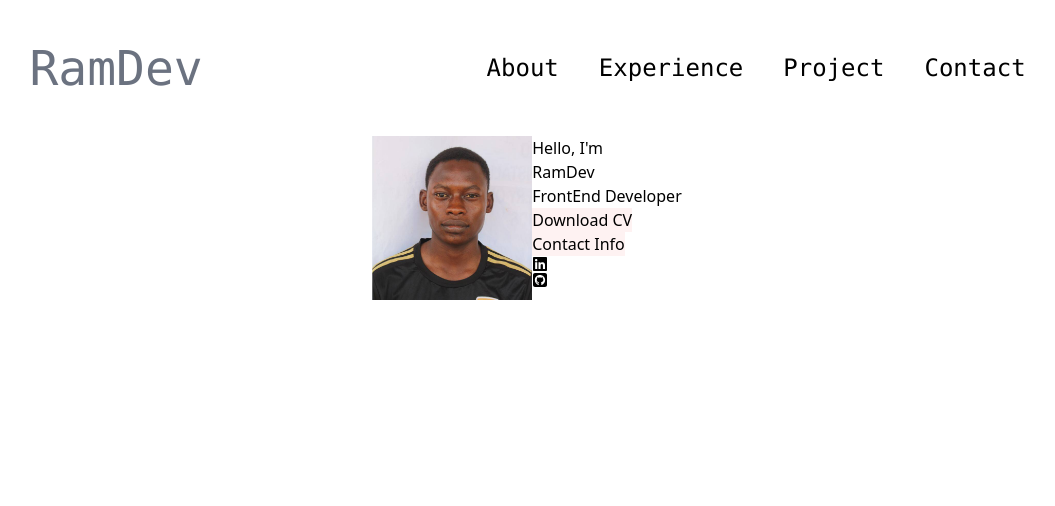
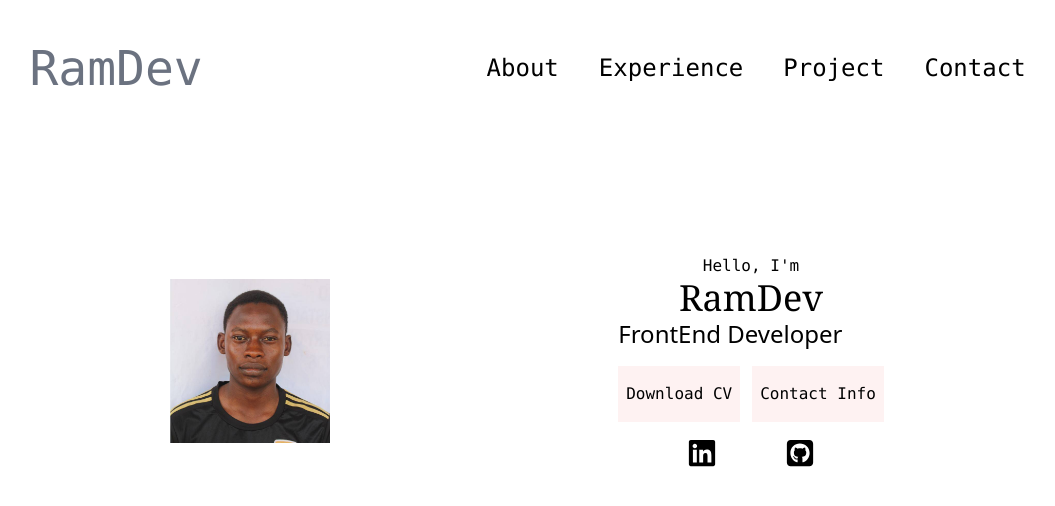
Before and after one commit to RamadanDY/My-Portfolio, a React (Create React App) app: page / in a window 1280 px wide. Shown: the top 506 px of the page, without its empty margins (113-1168 px from the left). Built offline with nearby package versions, Linux system fonts and the light colour scheme.

Commit message:
hero sec almost done

```diff
--- a/src/Components/HeroSec.jsx
+++ b/src/Components/HeroSec.jsx
@@ -3,7 +3,7 @@ import cv from '../Assets/MyCV.pdf'
 import Mypic from '../Assets/Mypic.jpg'
 import { FaLinkedin } from "react-icons/fa";
 import { FaSquareGithub } from "react-icons/fa6";
-import '../Components/'
+import './HeroSection.css'
 
 
 const HeroSec = () => {
@@ -13,36 +13,41 @@ const HeroSec = () => {
     }
   return (
     <>
-        <div className="portfolio flex flex-row justify-center h-90">
+        <div className="portfolio flex flex-row items-center justify-center  gap-x-72 ">
             <div className="pic-container">
                 <img src={Mypic} alt=""  className='h-92  w-40' />
             </div>
-            <div className="sec-text">
-                <div className="text-p">
+            <div className="sec-text flex flex-col gap-4">
+                <div className="wrapper-hero flex flex-col ">
+                    <div className="text-p flex justify-center text-1xl font-mono">
                             Hello, I'm
                         </div>
-                <div className="title">RamDev</div>
-                <div className="sec-text-pp">FrontEnd Developer</div>
+                        <div className="title text-4xl flex justify-center font-serif ">RamDev</div>
+                    <div className="sec-text-pp text-2xl">FrontEnd Developer</div>
+                </div>
+                <div className="btn-wrapper flex flex-row  gap-3">
                     <div className="btn-Cv">
-                    <button className="btn-color bg-red-50" onClick={handleDownload}>
+                        <button className="btn-color font-mono bg-red-50 py-4 px-2" onClick={handleDownload}>
                         Download CV
                         </button>
                     </div>
                     {/* remember to make a link to the contact section when the btn is clicked */}
                     <div className="btn-Info">
-                    <button className="btn-color bg-red-50" >
+                        <button className="btn-color bg-red-50 font-mono py-4 px-2" >
                         Contact Info
                         </button>
                     </div>
-                <div className="container-socials">
+                </div>
+
+                <div className="container-socials flex flex-row justify-evenly ">
                     <div className="linkedin">
                         <a href="https://www.linkedin.com/public-profile/settings?trk=d_flagship3_profile_self_view_public_profile">
-                        <FaLinkedin />
+                        <FaLinkedin size={30}/>
                         </a>
                     </div>
                     <div className="github">
                         <a href="https://github.com/RamadanDY">
-                        <FaSquareGithub />
+                        <FaSquareGithub size={30} />
                         </a>
                     </div>
 
--- a/src/Components/HeroSection.css
+++ b/src/Components/HeroSection.css
@@ -0,0 +1,3 @@
+.portfolio {
+  height: 450px;
+}
--- a/src/Components/Navbar.jsx
+++ b/src/Components/Navbar.jsx
@@ -27,7 +27,7 @@ const Navbar = () => {
         <div className="logo">RamDev</div>
         <div className="humberger-menu">
             <div className="humberger-icon text-gray-400 " onClick={toggleMenu} >
-                {isOpen ? <FaTimes /> : <FaBars />}
+                {isOpen ? <FaTimes size={30} /> : <FaBars size={30}/>}
             </div>
             <div className="menu-links list-none" style={{ display: isOpen ? 'block' : 'none' }}>
                 <div>
```
Lines whose indentation alone changed are shown as unchanged.
